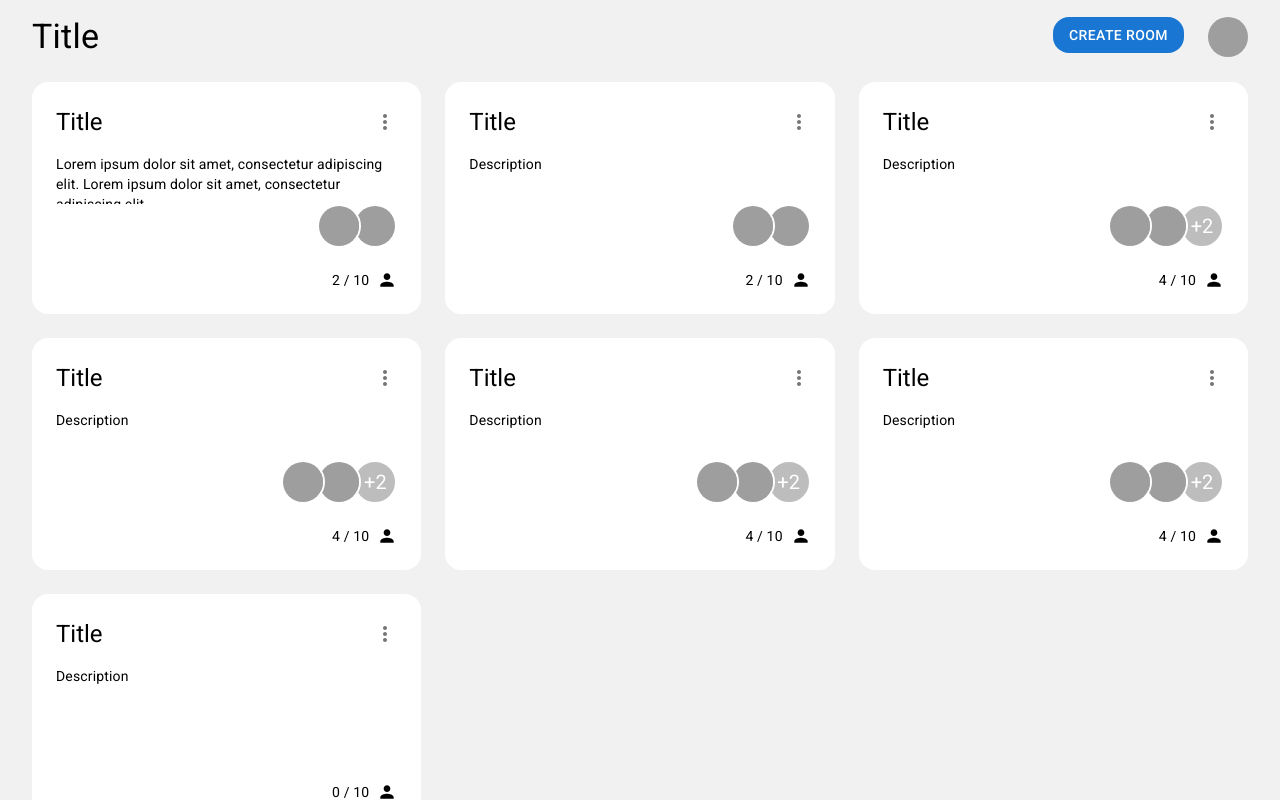
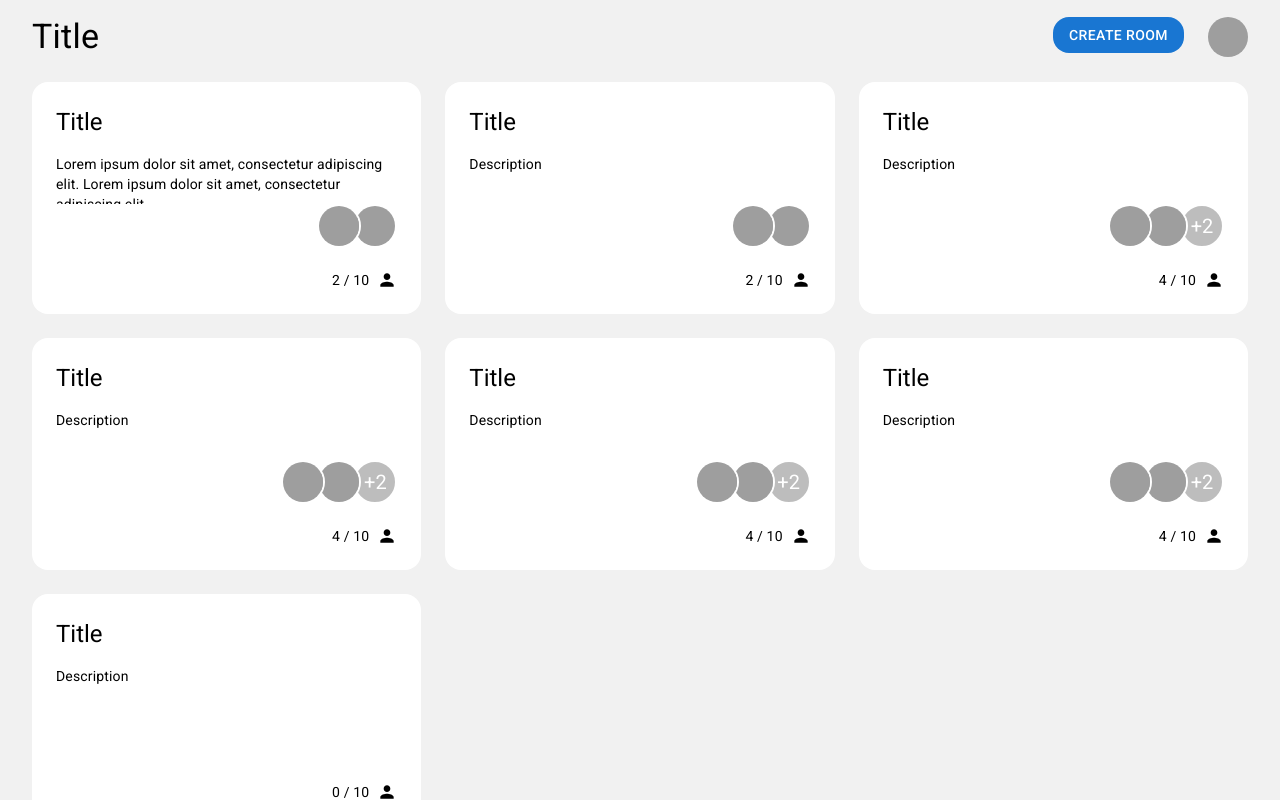
Before and after one commit to gurland/int20h-videoapp, a React (Create React App) app in the folder frontend_service/: page / in a window 1280 px wide. Built offline with nearby package versions, Linux system fonts and the light colour scheme; grey boxes are pictures that could not be loaded.

Commit message:
Add routing for room cards

```diff
--- a/frontend_service/src/pages/Homepage.tsx
+++ b/frontend_service/src/pages/Homepage.tsx
@@ -1,20 +1,12 @@
 import React from 'react';
-import MoreVertIcon from '@mui/icons-material/MoreVert';
 import PersonIcon from '@mui/icons-material/Person';
 import { Room } from '../types/Room';
 import { makeStyles } from 'tss-react/mui';
 import CustomCard from '../components/CustomCard';
-import {
-    Avatar,
-    AvatarGroup,
-    Box,
-    CardActions,
-    CardContent,
-    CardHeader,
-    Grid,
-    IconButton,
-    Typography,
-} from '@mui/material';
+import { Avatar, AvatarGroup, Box, CardActions, CardContent, CardHeader, Grid, Typography } from '@mui/material';
+import { useNavigate } from 'react-router-dom';
+import { createRoute } from '../utils/common';
+import { Routes } from '../constants/routes';
 
 const rooms: Room[] = [
     {
@@ -210,18 +202,22 @@ const useStyles = makeStyles()(() => ({
 
 function Homepage() {
     const { classes } = useStyles();
+    const navigate = useNavigate();
 
     return (
         <Grid container spacing={3}>
             {rooms.map((item) => (
                 <Grid item xl={3} lg={4} md={6} sm={12} xs={12} key={item.id}>
-                    <CustomCard className={classes.roomCard}>
+                    <CustomCard
+                        className={classes.roomCard}
+                        onClick={() => navigate(createRoute(Routes.Room, { roomId: item.id }))}
+                    >
                         <CardHeader
-                            action={
-                                <IconButton>
-                                    <MoreVertIcon />
-                                </IconButton>
-                            }
+                            // action={
+                            //     <IconButton>
+                            //         <MoreVertIcon />
+                            //     </IconButton>
+                            // }
                             title={item.title}
                         />
                         <CardContent>
--- /dev/null
+++ b/frontend_service/src/utils/common.ts
@@ -0,0 +1,9 @@
+import { Routes } from '../constants/routes';
+
+export function createRoute(routerPattern: Routes | string, params: Record<string, string | number>): string {
+    let res = routerPattern;
+    Object.keys(params).forEach((param) => {
+        res = res.replace(`:${param}`, params[param].toString());
+    });
+    return res;
+}
```
